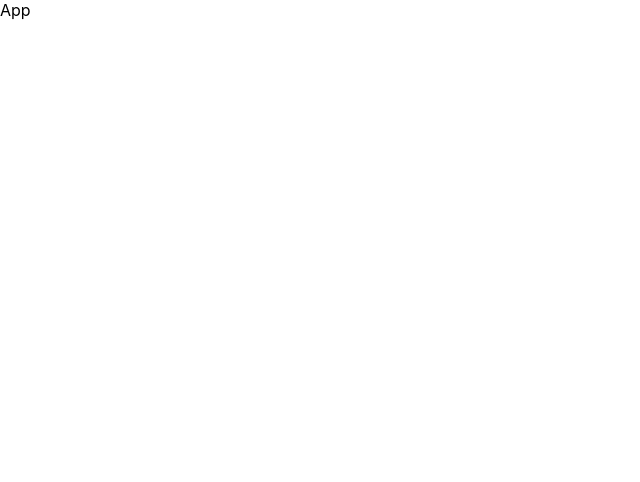
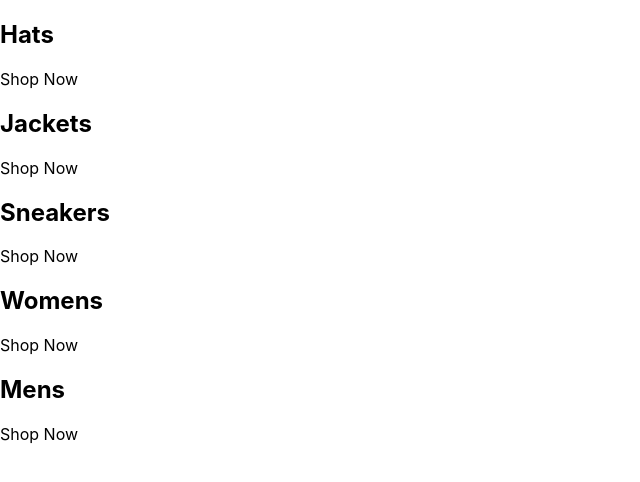
Before and after one commit to adarraji/crwn-clothing, a React (Create React App) app: page / in a window 1280 px wide. Shown: the top 482 px of the page, without its empty margins (0-640 px from the left). Built offline with nearby package versions, Linux system fonts and the light colour scheme.

Commit message:
added categories

```diff
--- a/src/App.js
+++ b/src/App.js
@@ -2,7 +2,44 @@
 
 const App = () => {
   return (
-    <div>App</div>
+    <div className="categories-container">
+      <div className="category-container">
+        {/* <img/> */}
+        <div className="category-body-container">
+          <h2>Hats</h2>
+          <p>Shop Now</p>
+        </div>
+      </div>
+      <div className="category-container">
+        {/* <img/> */}
+        <div className="category-body-container">
+          <h2>Jackets</h2>
+          <p>Shop Now</p>
+        </div>
+      </div>
+      <div className="category-container">
+        {/* <img/> */}
+        <div className="category-body-container">
+          <h2>Sneakers</h2>
+          <p>Shop Now</p>
+        </div>
+      </div>
+      <div className="category-container">
+        {/* <img/> */}
+        <div className="category-body-container">
+          <h2>Womens</h2>
+          <p>Shop Now</p>
+        </div>
+      </div>
+      <div className="category-container">
+        {/* <img/> */}
+        <div className="category-body-container">
+          <h2>Mens</h2>
+          <p>Shop Now</p>
+        </div>
+      </div>
+
+    </div>
   )
 }
 
```
